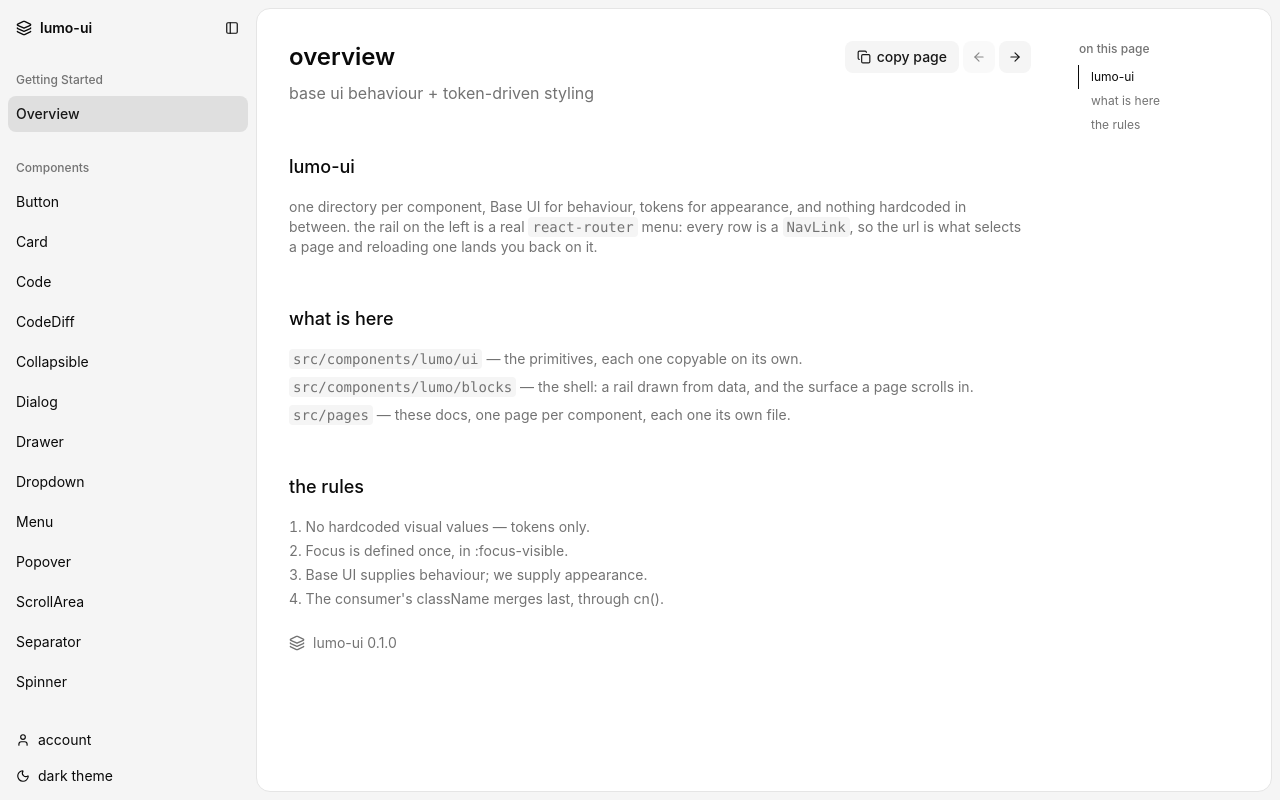
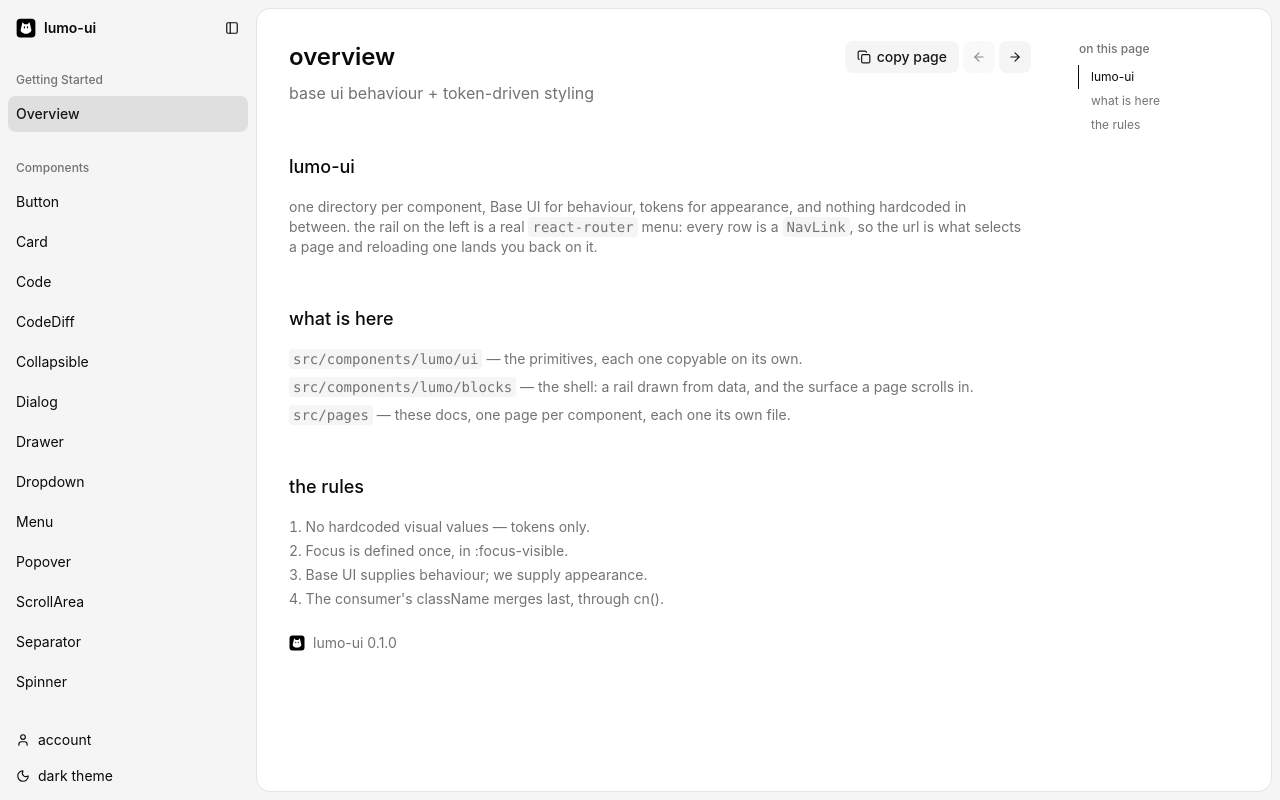
Before and after one commit to linyana/lumo-ui, a React (Vite) app: page /overview in a window 1280 px wide. Built offline with nearby package versions, Linux system fonts and the light colour scheme.

Commit message:
feat(brand): a black-tile logo for the docs shell
The rail's mark was a generic Layers glyph. Take the Meki cat from the app's
logo, drop the violet gradient for a black tile, and draw it in the brand row,
the overview page and the favicon from one file in public/.

```diff
--- a/index.html
+++ b/index.html
@@ -3,6 +3,7 @@
 	<head>
 		<meta charset="UTF-8" />
 		<meta name="viewport" content="width=device-width, initial-scale=1.0" />
+		<link rel="icon" type="image/svg+xml" href="/logo.svg" />
 		<title>lumo-ui</title>
 	</head>
 	<body>
--- a/src/App.tsx
+++ b/src/App.tsx
@@ -1,5 +1,5 @@
 import { useEffect, useMemo, useState } from 'react';
-import { Layers, Moon, Sun, User } from 'lucide-react';
+import { Moon, Sun, User } from 'lucide-react';
 import { NavLink, Outlet, useLocation } from 'react-router';
 import { Layout, type LayoutMenuEntry, type LayoutMenuItem } from '@/components/lumo/blocks/Layout';
 import { Menu } from '@/components/lumo/ui/Menu';
@@ -59,7 +59,7 @@ export default function App() {
 					variant="default"
 					menu={menu}
 					selectedKey={selectedKey}
-					logo={<Layers />}
+					logo={<img src="/logo.svg" alt="" className="size-5 shrink-0" />}
 					title="lumo-ui"
 					collapsible
 					collapsed={folded}
--- a/src/pages/Overview/index.tsx
+++ b/src/pages/Overview/index.tsx
@@ -1,4 +1,3 @@
-import { Layers } from 'lucide-react';
 import { DocPage, DocSection } from '@/pages/DocPage';
 
 export function OverviewPage() {
@@ -41,7 +40,7 @@ export function OverviewPage() {
 					<li>The consumer's className merges last, through cn().</li>
 				</ol>
 				<div className="flex items-center gap-2 pt-2 text-sm">
-					<Layers className="size-4 text-muted-foreground" />
+					<img src="/logo.svg" alt="" className="size-4 shrink-0" />
 					<span className="text-muted-foreground">lumo-ui 0.1.0</span>
 				</div>
 			</DocSection>
```
Also changed, not shown: public/logo.svg (added).
